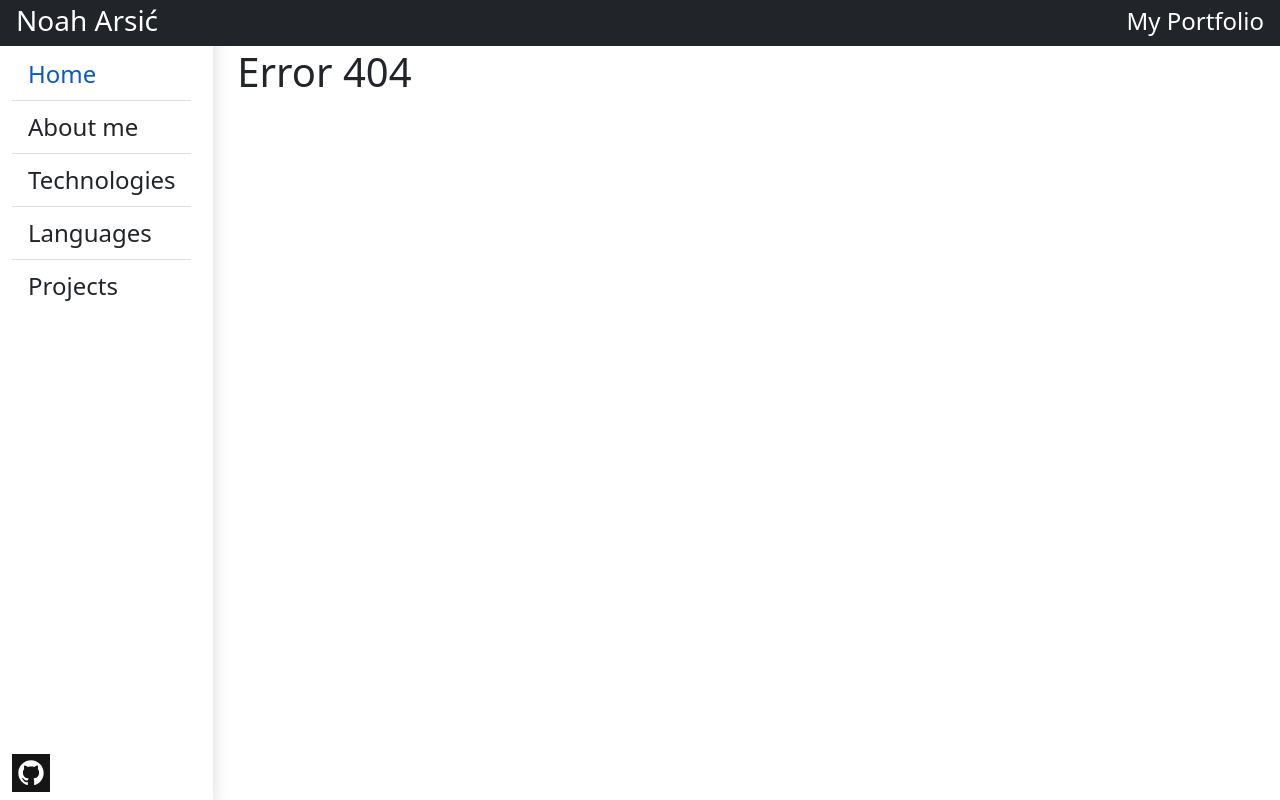
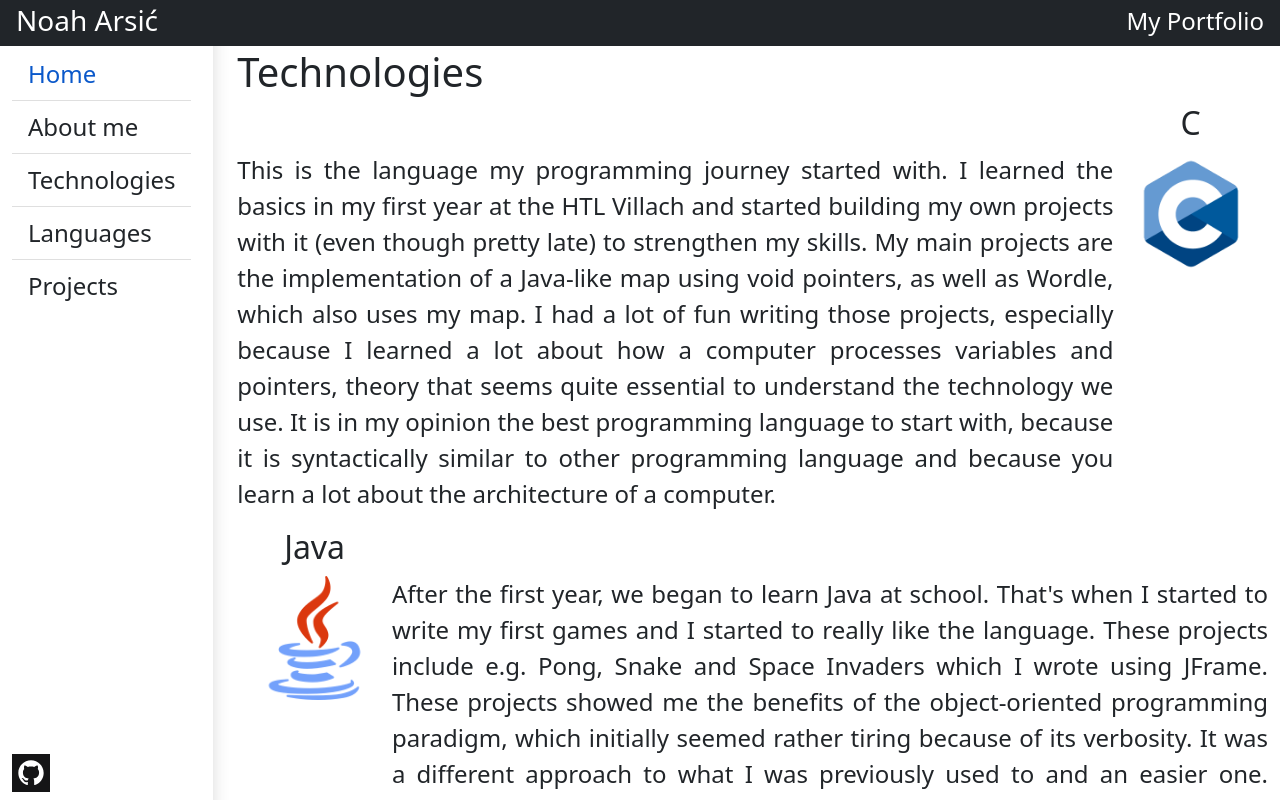
Before and after one commit to Noahgamerrr/my-info-page, a React (Create React App) app: page /my-info-page/technologies in a window 1280 px wide. Before the commit this address had no page. Shown: the top 800 px of the page. Built offline with nearby package versions, Linux system fonts and the light colour scheme.

Commit message:
Bugfixing with GitHub-pages

```diff
--- a/src/App.js
+++ b/src/App.js
@@ -15,7 +15,7 @@ import Error404 from './pages/Error404';
 function App() {
   return (
     <div className='h-lg-100 position-relative minh-100'>
-      <BrowserRouter>
+      <BrowserRouter basename='/my-info-page'>
         <Header/>
         <div className="container-fluid">
           <div className='row h-lg-100'>
--- a/src/components/Technology.js
+++ b/src/components/Technology.js
@@ -2,7 +2,7 @@ import React from "react";
 
 export default function Technology(props) {
     const [desc, setDesc] = React.useState("");
-    const file = `/descriptions/technologies/${props.item.text}`;
+    const file = `./descriptions/technologies/${props.item.text}`;
     React.useEffect(() => {
         fetch(file)
             .then(t => t.text())
```
